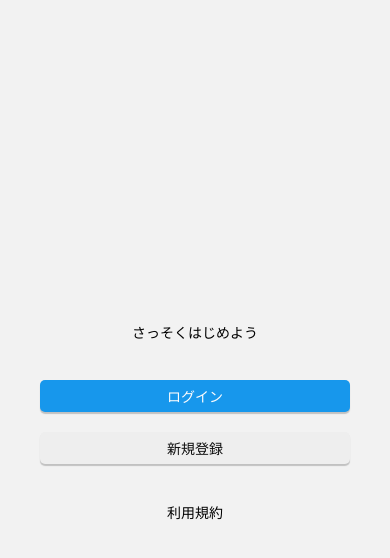
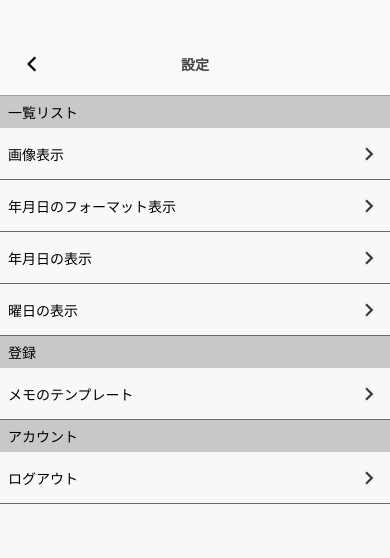
Before and after one commit to ken0426/eatLimit-app2.0, a React Native app: screen /settingScreen in a window 390 px wide. Shown: the top 558 px of the page. Built offline with nearby package versions, Linux system fonts and the light colour scheme; no server answers; what @expo/react-native-action-sheet, react-native-responsive-fontsize, react-native-storage would draw is missing.

Commit message:
[feat] ログイン機能と、ログアウト機能の実装

```diff
--- a/src/components/SettingScreen.tsx
+++ b/src/components/SettingScreen.tsx
@@ -1,5 +1,11 @@
 import React, { FC } from 'react';
-import { FlatList, ListRenderItem, StyleSheet, View } from 'react-native';
+import {
+  Alert,
+  FlatList,
+  ListRenderItem,
+  StyleSheet,
+  View,
+} from 'react-native';
 import { COLORS, SIZE } from '../styles';
 import MolHeader from './molecules/MolHeader';
 import AtomSettingRegister from './atoms/AtomSettingRegister';
@@ -10,6 +16,7 @@ import { useRootSelector } from '../redux/store/store';
 import { StackNavigationProp } from '@react-navigation/stack';
 import AtomSettingLabel from './atoms/AtomSettingLabel';
 import MolSettingList from './molecules/MolSettingList';
+import { auth } from '../firebase';
 
 type Props = {
   navigation: StackNavigationProp<StackPramList, 'settingScreen'>;
@@ -24,6 +31,7 @@ const SettingScreen: FC<Props> = ({ navigation }) => {
   const renderItem: ListRenderItem<SettingData> = ({ item, index }) => {
     const key = getKey(item);
     const headline = item[key].headline;
+
     return (
       <View key={index}>
         <AtomSettingLabel text={headline} />
@@ -38,6 +46,36 @@ const SettingScreen: FC<Props> = ({ navigation }) => {
                 });
               } else if (data.label === LABEL.MEMO_TEMPLATE) {
                 navigation.push('settingMemoScreen');
+              } else if (data.label === 'ログアウト') {
+                // TODO リファクタリング（定数化など）
+                Alert.alert(
+                  'ログアウト',
+                  `ログアウトします。\nよろしいですか？`,
+                  [
+                    {
+                      text: 'キャンセル',
+                      onPress: () => {},
+                    },
+                    {
+                      text: 'OK',
+                      onPress: async () => {
+                        try {
+                          auth.signOut();
+                          navigation.reset({
+                            index: 0,
+                            routes: [{ name: 'topScreen' }],
+                          });
+                        } catch (error) {
+                          Alert.alert(
+                            'ログアウトに失敗',
+                            '時間をおいて再度お試しください',
+                            [{ text: 'OK', onPress: () => {} }]
+                          );
+                        }
+                      },
+                    },
+                  ]
+                );
               } else {
                 navigation.navigate('settingDetailScreen', { data });
               }
--- a/src/contents/index.ts
+++ b/src/contents/index.ts
@@ -183,6 +183,17 @@ export const settingData: SettingData[] = [
       ],
     },
   },
+  {
+    account: {
+      headline: 'アカウント',
+      item: [
+        {
+          label: 'ログアウト',
+          data: [],
+        },
+      ],
+    },
+  },
 ];
 
 export const settingMemoData: MemoTemplateData[] = [
--- a/src/navigation/index.tsx
+++ b/src/navigation/index.tsx
@@ -1,5 +1,5 @@
 import { createNativeStackNavigator } from '@react-navigation/native-stack';
-import React, { useEffect, useState } from 'react';
+import React, { useEffect } from 'react';
 import HomeScreen from '../components/HomeScreen';
 import DetailScreen from '../components/DetailScreen';
 import SearchScreen from '../components/SearchScreen';
@@ -14,25 +14,38 @@ import MemoTemplateRegisterScreen from '../components/MemoTemplateRegisterScreen
 import SettingMemoScreen from '../components/SettingMemoScreen';
 import LoginScreen from '../components/LoginScreen';
 import { auth } from '../firebase';
+import { useNavigation } from '@react-navigation/native';
+import { StackNavigationProp } from '@react-navigation/stack';
 
 const Stack = createNativeStackNavigator<StackPramList>();
 
 const RootStackScreen = () => {
-  const [isLogin, setIsLogin] = useState(false);
+  const navigation = useNavigation<StackNavigationProp<StackPramList>>();
 
   useEffect(() => {
     const unsubscribe = auth.onAuthStateChanged((user) => {
-      if (user) setIsLogin(true);
+      if (user) {
+        navigation.reset({
+          index: 0,
+          routes: [{ name: 'homeScreen' }],
+        });
+      }
     });
     return unsubscribe;
   }, []);
 
-  return isLogin ? (
-    <Stack.Navigator
-      screenOptions={{
-        animation: 'slide_from_right',
-      }}
-    >
+  return (
+    <Stack.Navigator>
+      <Stack.Screen
+        name={'topScreen'}
+        component={TopScreen}
+        options={{ headerShown: false }}
+      />
+      <Stack.Screen
+        name={'loginScreen'}
+        component={LoginScreen}
+        options={{ headerShown: false, presentation: 'fullScreenModal' }}
+      />
       <Stack.Screen
         name={'homeScreen'}
         component={HomeScreen}
@@ -84,23 +97,6 @@ const RootStackScreen = () => {
         options={{ headerShown: false }}
       />
     </Stack.Navigator>
-  ) : (
-    <Stack.Navigator
-      screenOptions={{
-        animation: 'slide_from_right',
-      }}
-    >
-      <Stack.Screen
-        name={'topScreen'}
-        component={TopScreen}
-        options={{ headerShown: false }}
-      />
-      <Stack.Screen
-        name={'loginScreen'}
-        component={LoginScreen}
-        options={{ headerShown: false, presentation: 'fullScreenModal' }}
-      />
-    </Stack.Navigator>
   );
 };
 
--- a/src/redux/reducers.ts
+++ b/src/redux/reducers.ts
@@ -1,8 +1,11 @@
 import { combineReducers } from '@reduxjs/toolkit';
 import { commonRegisterSlice } from './slices/commonRegisterSlice';
 import { commonSlice } from './slices/commonSlice';
+import { loginSlice } from './slices/loginSlice';
 
 export const rootReducer = combineReducers({
+  /** ログイン系 */
+  login: loginSlice.reducer,
   /** 共通系 */
   common: commonSlice.reducer,
   /** 登録系のデータ */
--- /dev/null
+++ b/src/redux/slices/loginSlice.ts
@@ -0,0 +1,11 @@
+import { createSlice } from '@reduxjs/toolkit';
+
+const loginState = {};
+
+export const loginSlice = createSlice({
+  name: 'login',
+  initialState: loginState,
+  reducers: {},
+});
+
+export const {} = loginSlice.actions;
--- a/src/utils/index.ts
+++ b/src/utils/index.ts
@@ -221,7 +221,6 @@ export const handleLogin = async ({
           letterAndNumberRegex.test(password)
         ) {
           await createUserWithEmailAndPassword(auth, mailAddress, password);
-          Alert.alert('新規登録ができます');
         }
       } else {
         if (password === '') {
@@ -237,8 +236,17 @@ export const handleLogin = async ({
         setPasswordConfirmationErrorMessage('必須項目です');
       }
     }
-  } catch (error) {
-    Alert.alert('エラー');
+  } catch (error: any) {
+    console.log(error.code);
+    if (error.code === 'auth/user-not-found') {
+      Alert.alert('接続エラー', 'メールアドレスまたはパスワードが違います', [
+        { text: 'OK', onPress: () => {} },
+      ]);
+    } else {
+      Alert.alert('接続エラー', '時間をおいて再度お試しください', [
+        { text: 'OK', onPress: () => {} },
+      ]);
+    }
     throw error;
   }
 };
```
